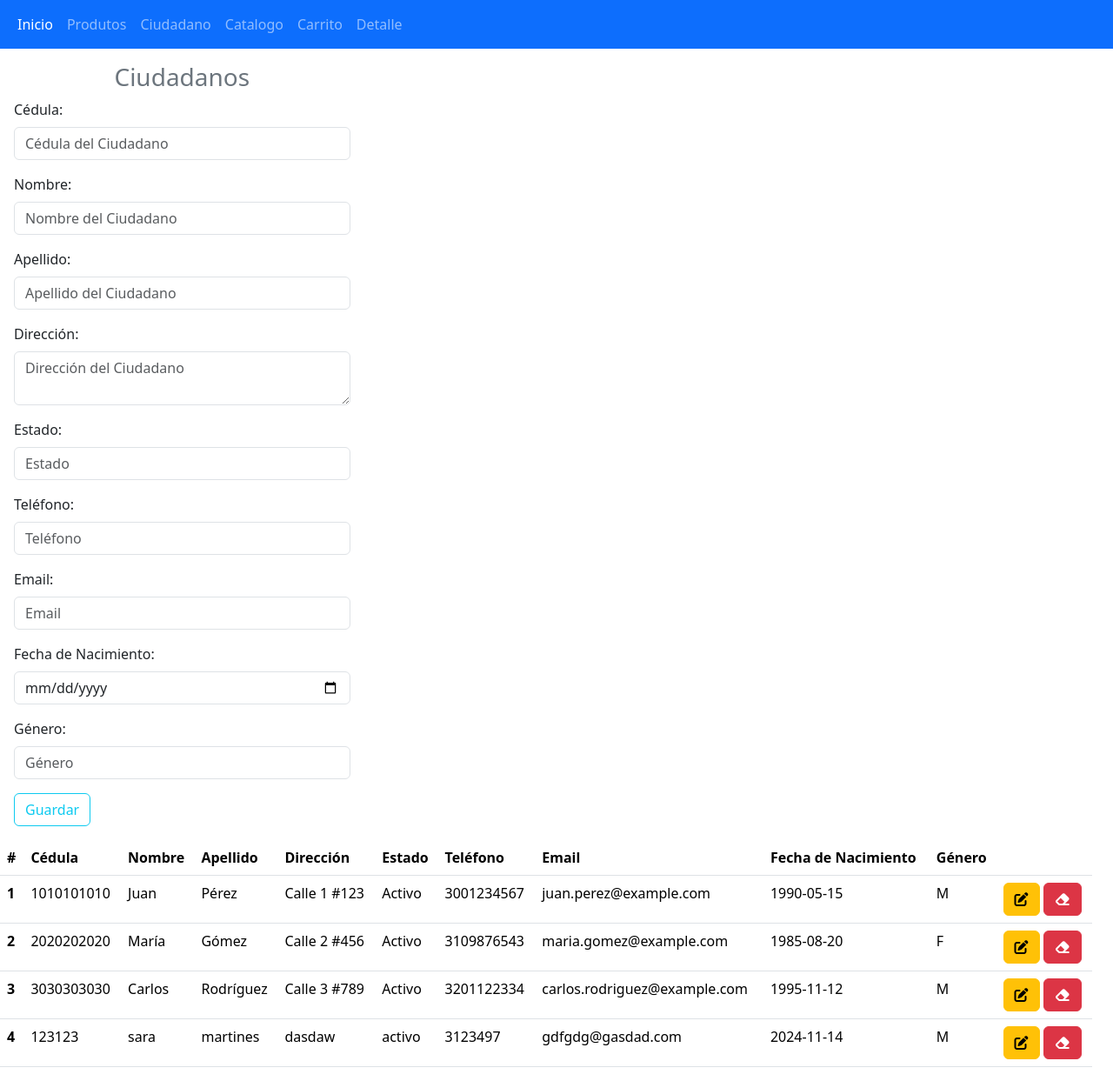
After one commit to William19D/CarritoDeCompras, a PHP site: page /detalleproducto.php in a window 1280 px wide. The commit adds this page. Shown: the whole page at 87% size. Run offline with PHP 8.4, Linux system fonts and the light colour scheme; data comes from the database, SQL or seed files in the repository; some libraries are stand-ins or nearby versions.

Commit message:
creacion de detalleproducto.php

```diff
--- /dev/null
+++ b/detalleproducto.php
@@ -0,0 +1,134 @@
+<!DOCTYPE html>
+<html lang="es">
+<head>
+    <meta charset="UTF-8">
+    <meta name="viewport" content="width=device-width, initial-scale=1.0">
+    <link href="https://cdn.jsdelivr.net/npm/bootstrap@5.3.3/dist/css/bootstrap.min.css" rel="stylesheet" integrity="sha384-QWTKZyjpPEjISv5WaRU9OFeRpok6YctnYmDr5pNlyT2bRjXh0JMhjY6hW+ALEwIH" crossorigin="anonymous">
+    <script src="https://kit.fontawesome.com/e3700bf5e9.js" crossorigin="anonymous"></script>
+    <title>Ciudadanos</title>
+</head>
+<body>
+<?php
+include "navbar.php";
+?>
+<div class="container-fluid row">
+    <?php
+    global $conexion;
+    include "conexion.php";
+
+    if ($_SERVER['REQUEST_METHOD'] == 'POST' && isset($_POST['btnGuardar'])) {
+        // Validación básica
+        $cedula = filter_var($_POST['cedula'], FILTER_SANITIZE_STRING);
+        $nombre = filter_var($_POST['nombre'], FILTER_SANITIZE_STRING);
+        $apellido = filter_var($_POST['apellido'], FILTER_SANITIZE_STRING);
+        $direccion = filter_var($_POST['direccion'], FILTER_SANITIZE_STRING);
+        $estado = filter_var($_POST['estado'], FILTER_SANITIZE_STRING);
+        $telefono = filter_var($_POST['telefono'], FILTER_SANITIZE_STRING);
+        $email = filter_var($_POST['email'], FILTER_SANITIZE_EMAIL);
+        $fechaNacimiento = $_POST['fechaNacimiento'];
+        $genero = filter_var($_POST['genero'], FILTER_SANITIZE_STRING);
+
+        // Verificación de campos vacíos
+        if (empty($cedula) || empty($nombre) || empty($apellido)) {
+            echo '<div class="alert alert-warning">Por favor, complete todos los campos obligatorios.</div>';
+        } else {
+            // Preparar y ejecutar la consulta
+            $sql = $conexion->prepare("INSERT INTO ciudadano (cedula, nombre, apellido, direccion, estado, telefono, email, fechaNacimiento, genero) VALUES (?, ?, ?, ?, ?, ?, ?, ?, ?)");
+            $sql->bind_param("sssssssss", $cedula, $nombre, $apellido, $direccion, $estado, $telefono, $email, $fechaNacimiento, $genero);
+
+            if ($sql->execute()) {
+                echo '<div class="alert alert-success">Ciudadano guardado exitosamente</div>';
+            } else {
+                echo '<div class="alert alert-danger">Error al guardar el ciudadano</div>';
+            }
+        }
+    }
+    ?>
+
+    <form class="col-4 p-3" method="POST">
+        <fieldset>
+            <h3 class="text-center text-secondary">Ciudadanos</h3>
+            <div class="mb-3">
+                <label class="form-label">Cédula:</label>
+                <input type="text" class="form-control" placeholder="Cédula del Ciudadano" name="cedula" required>
+            </div>
+            <div class="mb-3">
+                <label class="form-label">Nombre:</label>
+                <input type="text" class="form-control" placeholder="Nombre del Ciudadano" name="nombre" required>
+            </div>
+            <div class="mb-3">
+                <label class="form-label">Apellido:</label>
+                <input type="text" class="form-control" placeholder="Apellido del Ciudadano" name="apellido" required>
+            </div>
+            <div class="mb-3">
+                <label class="form-label">Dirección:</label>
+                <textarea class="form-control" placeholder="Dirección del Ciudadano" name="direccion"></textarea>
+            </div>
+            <div class="mb-3">
+                <label class="form-label">Estado:</label>
+                <input type="text" class="form-control" placeholder="Estado" name="estado">
+            </div>
+            <div class="mb-3">
+                <label class="form-label">Teléfono:</label>
+                <input type="text" class="form-control" placeholder="Teléfono" name="telefono">
+            </div>
+            <div class="mb-3">
+                <label class="form-label">Email:</label>
+                <input type="email" class="form-control" placeholder="Email" name="email">
+            </div>
+            <div class="mb-3">
+                <label class="form-label">Fecha de Nacimiento:</label>
+                <input type="date" class="form-control" name="fechaNacimiento" required>
+            </div>
+            <div class="mb-3">
+                <label class="form-label">Género:</label>
+                <input type="text" class="form-control" placeholder="Género" name="genero" required>
+            </div>
+            <button type="submit" class="btn btn-outline-info m-auto" name="btnGuardar" value="ok">Guardar</button>
+        </fieldset>
+    </form>
+
+    <?php
+    $sql = $conexion->query("SELECT id, cedula, nombre, apellido, direccion, estado, telefono, email, fechaNacimiento, genero FROM ciudadano");
+    ?>
+
+    <table class="table">
+        <thead class="bg-info">
+        <tr>
+            <th scope="col">#</th>
+            <th scope="col">Cédula</th>
+            <th scope="col">Nombre</th>
+            <th scope="col">Apellido</th>
+            <th scope="col">Dirección</th>
+            <th scope="col">Estado</th>
+            <th scope="col">Teléfono</th>
+            <th scope="col">Email</th>
+            <th scope="col">Fecha de Nacimiento</th>
+            <th scope="col">Género</th>
+            <th scope="col"></th>
+        </tr>
+        </thead>
+        <tbody>
+        <?php while($datos = $sql->fetch_object()){ ?>
+            <tr>
+                <th scope="row"><?= $datos->id ?></th>
+                <td><?= $datos->cedula ?></td>
+                <td><?= $datos->nombre ?></td>
+                <td><?= $datos->apellido ?></td>
+                <td><?= $datos->direccion ?></td>
+                <td><?= $datos->estado ?></td>
+                <td><?= $datos->telefono ?></td>
+                <td><?= $datos->email ?></td>
+                <td><?= $datos->fechaNacimiento ?></td>
+                <td><?= $datos->genero ?></td>
+                <td>
+                    <a href="actualizarClientes.php?id=<?= $datos->id ?>" class="btn btn-small btn-warning"><i class="fa-solid fa-pen-to-square"></i></a>
+                    <a href="eliminar/eliminarCliente.php?id=<?= $datos->cedula?>" class="btn btn-small btn-danger"><i class="fa-solid fa-eraser"></i></a>
+                </td>
+            </tr>
+        <?php } ?>
+        </tbody>
+    </table>
+</div>
+</body>
+</html>
--- a/navbar.php
+++ b/navbar.php
@@ -16,6 +16,9 @@
     <li class="nav-item">
       <a class="nav-link" href="carroCompras.php">Carrito</a>
     </li>
+      <li class="nav-item">
+          <a class="nav-link" href="detalleproducto.php">Detalle</a>
+      </li>
   </ul>
 </div>
 </nav>
```
